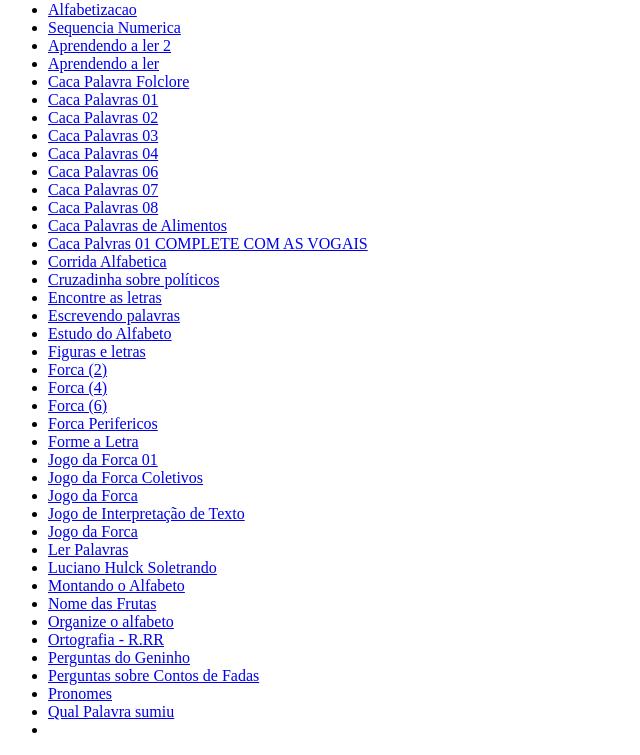
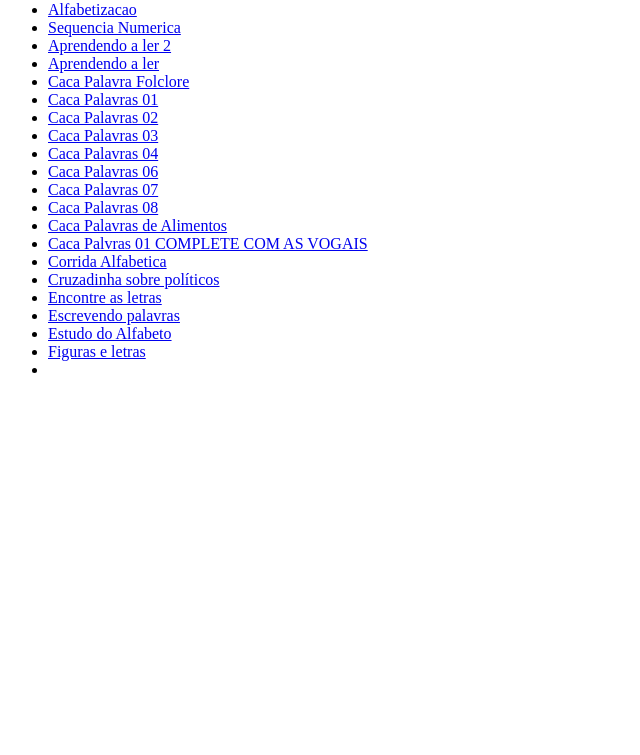
Before and after one commit to guilhermegdadiniz/Jogos-Educativos-Portugues-Eunice-Carneiro, a plain HTML site: page index.html in a window 1280 px wide. Shown: the part 79-834 px from the top of the page, without its empty margins (0-640 px from the left). After the commit the page ends 800 px from the top, so only its background shows below. Drawn offline with Linux system fonts and the light colour scheme.

Commit message:
index.html

```diff
--- a/index.html
+++ b/index.html
@@ -28,24 +28,4 @@
         <li><a href="https://github.com/guilhermegdadiniz/Jogos-Educativos-Portugues-Eunice-Carneiro/raw/main/Escrevendo_palavras.swf" download>Escrevendo palavras</a></li>
         <li><a href="https://github.com/guilhermegdadiniz/Jogos-Educativos-Portugues-Eunice-Carneiro/raw/main/Estudo_do_Alfabeto.swf" download>Estudo do Alfabeto</a></li>
         <li><a href="https://github.com/guilhermegdadiniz/Jogos-Educativos-Portugues-Eunice-Carneiro/raw/main/Figuras_e_letras.swf" download>Figuras e letras</a></li>
-        <li><a href="https://github.com/guilhermegdadiniz/Jogos-Educativos-Portugues-Eunice-Carneiro/raw/main/forca_2.swf" download>Forca (2)</a></li>
-        <li><a href="https://github.com/guilhermegdadiniz/Jogos-Educativos-Portugues-Eunice-Carneiro/raw/main/forca_4.swf" download>Forca (4)</a></li>
-        <li><a href="https://github.com/guilhermegdadiniz/Jogos-Educativos-Portugues-Eunice-Carneiro/raw/main/forca_6.swf" download>Forca (6)</a></li>
-        <li><a href="https://github.com/guilhermegdadiniz/Jogos-Educativos-Portugues-Eunice-Carneiro/raw/main/forcaperifericos.swf" download>Forca Perifericos</a></li>
-        <li><a href="https://github.com/guilhermegdadiniz/Jogos-Educativos-Portugues-Eunice-Carneiro/raw/main/Forme_a_Letra.swf" download>Forme a Letra</a></li>
-        <li><a href="https://github.com/guilhermegdadiniz/Jogos-Educativos-Portugues-Eunice-Carneiro/raw/main/Jogo_da_Forca_01.swf" download>Jogo da Forca 01</a></li>
-        <li><a href="https://github.com/guilhermegdadiniz/Jogos-Educativos-Portugues-Eunice-Carneiro/raw/main/Jogo_da_Forca_Coletivos.swf" download>Jogo da Forca Coletivos</a></li>
-        <li><a href="https://github.com/guilhermegdadiniz/Jogos-Educativos-Portugues-Eunice-Carneiro/raw/main/Jogo_da_Forca.swf" download>Jogo da Forca</a></li>
-        <li><a href="https://github.com/guilhermegdadiniz/Jogos-Educativos-Portugues-Eunice-Carneiro/raw/main/Jogo_de_Interpretacao_de_Texto.swf" download>Jogo de Interpretação de Texto</a></li>
-        <li><a href="https://github.com/guilhermegdadiniz/Jogos-Educativos-Portugues-Eunice-Carneiro/raw/main/jogodaforca.swf" download>Jogo da Forca</a></li>
-        <li><a href="https://github.com/guilhermegdadiniz/Jogos-Educativos-Portugues-Eunice-Carneiro/raw/main/Ler_Palavras.swf" download>Ler Palavras</a></li>
-        <li><a href="https://github.com/guilhermegdadiniz/Jogos-Educativos-Portugues-Eunice-Carneiro/raw/main/Luciano_Hulck_soletrando.swf" download>Luciano Hulck Soletrando</a></li>
-        <li><a href="https://github.com/guilhermegdadiniz/Jogos-Educativos-Portugues-Eunice-Carneiro/raw/main/Montando_o_Alfabeto.swf" download>Montando o Alfabeto</a></li>
-        <li><a href="https://github.com/guilhermegdadiniz/Jogos-Educativos-Portugues-Eunice-Carneiro/raw/main/Nome_das_Frutas.swf" download>Nome das Frutas</a></li>
-        <li><a href="https://github.com/guilhermegdadiniz/Jogos-Educativos-Portugues-Eunice-Carneiro/raw/main/Organize_o_alfabeto.swf" download>Organize o alfabeto</a></li>
-        <li><a href="https://github.com/guilhermegdadiniz/Jogos-Educativos-Portugues-Eunice-Carneiro/raw/main/Ortografia_R_RR.swf" download>Ortografia - R.RR</a></li>
-        <li><a href="https://github.com/guilhermegdadiniz/Jogos-Educativos-Portugues-Eunice-Carneiro/raw/main/Perguntas_do_Geninho.swf" download>Perguntas do Geninho</a></li>
-        <li><a href="https://github.com/guilhermegdadiniz/Jogos-Educativos-Portugues-Eunice-Carneiro/raw/main/Perguntas_sobre_Contos_de_Fadas.swf" download>Perguntas sobre Contos de Fadas</a></li>
-        <li><a href="https://github.com/guilhermegdadiniz/Jogos-Educativos-Portugues-Eunice-Carneiro/raw/main/Pronomes.swf" download>Pronomes</a></li>
-        <li><a href="https://github.com/guilhermegdadiniz/Jogos-Educativos-Portugues-Eunice-Carneiro/raw/main/Qual_Palavra_sumiu.swf" download>Qual Palavra sumiu</a></li>
-        <li><a href="https://github.com/guilhermegdadiniz/Jogos-Educativos-Portugues-Eunice-Carneiro/raw/main/Roda_Roda_Jequiti.sw
+        <li><a href="https://github.com
```
